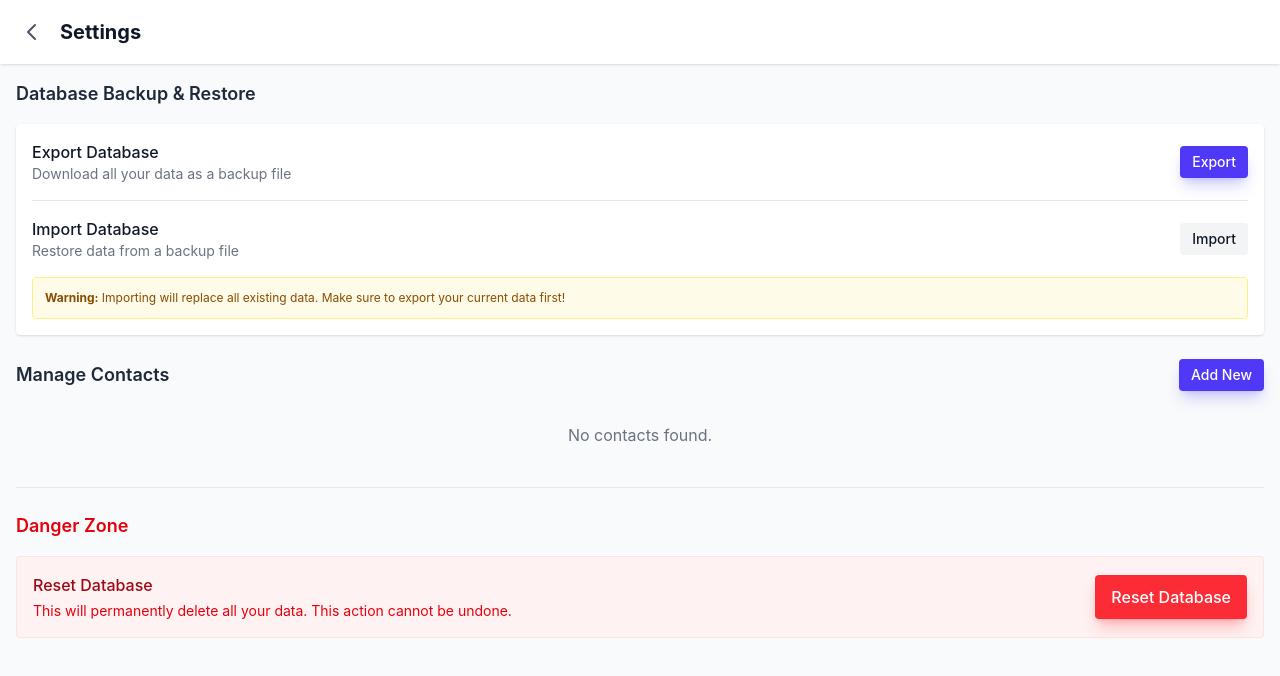
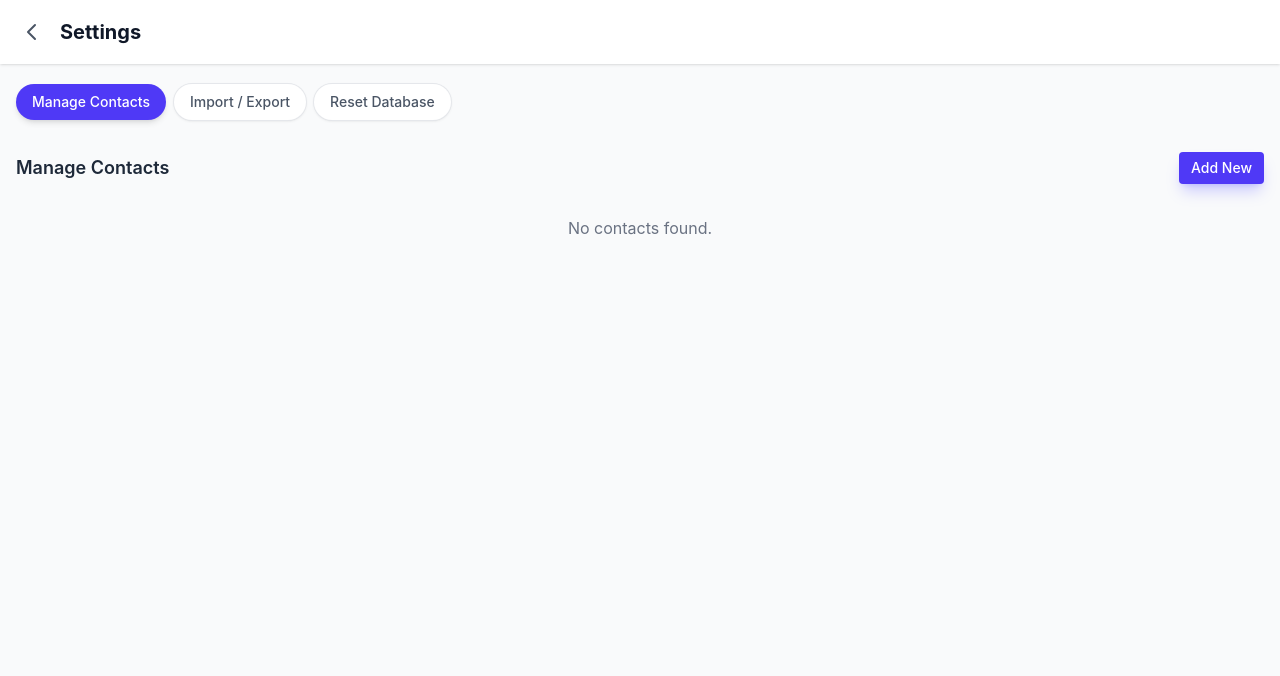
Before and after one commit to AshishDhamalaAD/money-offline, a Vue app: page /settings in a window 1280 px wide. Shown: the top 676 px of the page. Built offline with nearby package versions, Linux system fonts and the light colour scheme.

Commit message:
refactor: introduce tabbed settings interface and extract contact management and database reset into dedicated components.

```diff
--- /dev/null
+++ b/src/components/settings/ContactsManager.vue
@@ -0,0 +1,53 @@
+<script setup>
+import { useRouter } from 'vue-router'
+import { useMasterStore } from '../../stores/masterStore'
+import BaseButton from '../ui/BaseButton.vue'
+
+const router = useRouter()
+const masterStore = useMasterStore()
+
+function navigateToAdd() {
+    router.push({ name: 'new-contact' })
+}
+
+function navigateToEdit(contact) {
+    router.push({ name: 'edit-contact', params: { id: contact.id } })
+}
+</script>
+
+<template>
+    <div class="space-y-4">
+        <div class="flex justify-between items-center">
+            <h2 class="text-lg font-semibold text-gray-800">
+                Manage Contacts
+            </h2>
+            <BaseButton size="sm"
+                        @click="navigateToAdd">Add New</BaseButton>
+        </div>
+
+        <div class="space-y-3">
+            <div v-for="item in masterStore.contacts"
+                 :key="item.id"
+                 @click="navigateToEdit(item)"
+                 class="flex justify-between items-center bg-white p-4 rounded-sm shadow-sm cursor-pointer hover:bg-gray-50 transition-colors">
+                <div>
+                    <p class="font-medium">{{ item.name }}</p>
+                    <p class="text-xs text-gray-500">{{ item.phone }}</p>
+                </div>
+                <svg class="h-5 w-5 text-gray-400"
+                     fill="none"
+                     viewBox="0 0 24 24"
+                     stroke="currentColor">
+                    <path stroke-linecap="round"
+                          stroke-linejoin="round"
+                          stroke-width="2"
+                          d="M9 5l7 7-7 7" />
+                </svg>
+            </div>
+            <div v-if="masterStore.contacts.length === 0"
+                 class="text-center text-gray-500 py-4">
+                No contacts found.
+            </div>
+        </div>
+    </div>
+</template>
--- /dev/null
+++ b/src/components/settings/ResetDatabase.vue
@@ -0,0 +1,69 @@
+<script setup>
+import { ref } from 'vue'
+import { db } from '../../db'
+import BaseButton from '../ui/BaseButton.vue'
+import Modal from '../ui/Modal.vue'
+
+const showResetModal = ref(false)
+const resetting = ref(false)
+
+async function resetDatabase() {
+    resetting.value = true
+    try {
+        await db.delete()
+        window.location.reload()
+    } catch (e) {
+        console.error('Failed to reset database:', e)
+        alert('Failed to reset database')
+        resetting.value = false
+    }
+}
+</script>
+
+<template>
+    <div class="space-y-4">
+        <h2 class="text-lg font-semibold text-red-600">
+            Danger Zone
+        </h2>
+        <div class="bg-red-50 border border-red-100 rounded-sm p-4">
+            <div class="">
+                <div>
+                    <h3 class="font-medium text-red-800">Reset Database</h3>
+                    <p class="text-sm text-red-600 mt-1">
+                        This will permanently delete all your data. This action cannot be undone.
+                    </p>
+                </div>
+                <BaseButton variant="danger"
+                            class="mt-4"
+                            @click="showResetModal = true">
+                    Reset Database
+                </BaseButton>
+            </div>
+        </div>
+
+        <!-- Reset Confirmation Modal -->
+        <Modal :show="showResetModal"
+               title="Reset Database"
+               @close="showResetModal = false">
+            <div class="space-y-4">
+                <p class="text-gray-600">
+                    Are you sure you want to reset the database? This will wipe all your data including books, transactions, contacts, and settings.
+                </p>
+
+                <div class="bg-red-50 border border-red-200 rounded-lg p-3">
+                    <p class="text-sm text-red-800">
+                        <strong>Warning:</strong> This action is irreversible!
+                    </p>
+                </div>
+
+                <div class="flex justify-end gap-3 mt-6">
+                    <BaseButton variant="ghost"
+                                @click="showResetModal = false">Cancel</BaseButton>
+                    <BaseButton variant="danger"
+                                :loading="resetting"
+                                @click="resetDatabase">Yes, Reset Everything</BaseButton>
+                </div>
+            </div>
+        </Modal>
+    </div>
+</template>
--- a/src/views/Settings.vue
+++ b/src/views/Settings.vue
@@ -1,39 +1,34 @@
 <script setup>
-import { useRouter } from 'vue-router'
-import { useMasterStore } from '../stores/masterStore'
-import BaseButton from '../components/ui/BaseButton.vue'
-import DatabaseBackup from '../components/DatabaseBackup.vue'
+import { useRouter, useRoute } from 'vue-router'
+import { ref, watch } from 'vue'
 import PageLayout from '../components/layout/PageLayout.vue'
 import PageHeader from '../components/layout/PageHeader.vue'
-
-import { ref } from 'vue'
-import { db } from '../db'
-import Modal from '../components/ui/Modal.vue'
+import DatabaseBackup from '../components/DatabaseBackup.vue'
+import ContactsManager from '../components/settings/ContactsManager.vue'
+import ResetDatabase from '../components/settings/ResetDatabase.vue'
 
 const router = useRouter()
-const masterStore = useMasterStore()
-const showResetModal = ref(false)
-const resetting = ref(false)
+const route = useRoute()
 
-function navigateToAdd() {
-    router.push({ name: 'new-contact' })
-}
+const activeTab = ref(route.query.tab || 'contacts')
 
-function navigateToEdit(contact) {
-    router.push({ name: 'edit-contact', params: { id: contact.id } })
-}
+const tabs = [
+    { id: 'contacts', label: 'Manage Contacts' },
+    { id: 'data', label: 'Import / Export' },
+    { id: 'reset', label: 'Reset Database' }
+]
 
-async function resetDatabase() {
-    resetting.value = true
-    try {
-        await db.delete()
-        window.location.reload()
-    } catch (e) {
-        console.error('Failed to reset database:', e)
-        alert('Failed to reset database')
-        resetting.value = false
+// Watch for tab changes to update URL
+watch(activeTab, (newTab) => {
+    router.replace({ query: { ...route.query, tab: newTab } })
+})
+
+// Watch route query to update activeTab (for back/forward navigation)
+watch(() => route.query.tab, (newTab) => {
+    if (newTab && ['contacts', 'data', 'reset'].includes(newTab)) {
+        activeTab.value = newTab
     }
-}
+})
 </script>
 
 <template>
@@ -42,90 +37,33 @@ async function resetDatabase() {
                     :backRoute="{ name: 'dashboard' }" />
 
         <main class="p-4 space-y-6">
-            <!-- Database Backup & Restore -->
-            <DatabaseBackup />
+            <!-- Tabs -->
+            <div class="flex overflow-x-auto pb-2 pt-1 px-1 gap-2 no-scrollbar -mx-1">
+                <button v-for="tab in tabs"
+                        :key="tab.id"
+                        @click="activeTab = tab.id"
+                        :class="[
+                            'rounded-full px-4 py-2 text-sm font-medium whitespace-nowrap transition-colors',
+                            activeTab === tab.id ? 'bg-indigo-600 text-white shadow-md' : 'bg-white text-gray-600 ring-1 ring-gray-200 shadow-sm'
+                        ]">
+                    {{ tab.label }}
+                </button>
+            </div>
 
             <!-- Contacts Section -->
-            <div class="space-y-4">
-                <div class="flex justify-between items-center">
-                    <h2 class="text-lg font-semibold text-gray-800">
-                        Manage Contacts
-                    </h2>
-                    <BaseButton size="sm"
-                                @click="navigateToAdd">Add New</BaseButton>
-                </div>
+            <div v-if="activeTab === 'contacts'">
+                <ContactsManager />
+            </div>
 
-                <div class="space-y-3">
-                    <div v-for="item in masterStore.contacts"
-                         :key="item.id"
-                         @click="navigateToEdit(item)"
-                         class="flex justify-between items-center bg-white p-4 rounded-sm shadow-sm cursor-pointer hover:bg-gray-50 transition-colors">
-                        <div>
-                            <p class="font-medium">{{ item.name }}</p>
-                            <p class="text-xs text-gray-500">{{ item.phone }}</p>
-                        </div>
-                        <svg class="h-5 w-5 text-gray-400"
-                             fill="none"
-                             viewBox="0 0 24 24"
-                             stroke="currentColor">
-                            <path stroke-linecap="round"
-                                  stroke-linejoin="round"
-                                  stroke-width="2"
-                                  d="M9 5l7 7-7 7" />
-                        </svg>
-                    </div>
-                    <div v-if="masterStore.contacts.length === 0"
-                         class="text-center text-gray-500 py-4">
-                        No contacts found.
-                    </div>
-                </div>
+            <!-- Database Backup & Restore -->
+            <div v-if="activeTab === 'data'">
+                <DatabaseBackup />
             </div>
 
             <!-- Danger Zone -->
-            <div class="space-y-4 pt-6 border-t border-gray-200">
-                <h2 class="text-lg font-semibold text-red-600">
-                    Danger Zone
-                </h2>
-                <div class="bg-red-50 border border-red-100 rounded-sm p-4">
-                    <div class="flex justify-between items-center">
-                        <div>
-                            <h3 class="font-medium text-red-800">Reset Database</h3>
-                            <p class="text-sm text-red-600 mt-1">
-                                This will permanently delete all your data. This action cannot be undone.
-                            </p>
-                        </div>
-                        <BaseButton variant="danger"
-                                    @click="showResetModal = true">
-                            Reset Database
-                        </BaseButton>
-                    </div>
-                </div>
+            <div v-if="activeTab === 'reset'">
+                <ResetDatabase />
             </div>
         </main>
-
-        <!-- Reset Confirmation Modal -->
-        <Modal :show="showResetModal"
-               title="Reset Database"
-               @close="showResetModal = false">
-            <div class="space-y-4">
-                <p class="text-gray-600">
-                    Are you sure you want to reset the database? This will wipe all your data including books, transactions, contacts, and settings.
-                </p>
-
-                <div class="bg-red-50 border border-red-200 rounded-lg p-3">
-                    <p class="text-sm text-red-800">
-                        <strong>Warning:</strong> This action is irreversible!
-                    </p>
-                </div>
-
-                <div class="flex justify-end gap-3 mt-6">
-                    <BaseButton variant="ghost"
-                                @click="showResetModal = false">Cancel</BaseButton>
-                    <BaseButton variant="danger"
-                                :loading="resetting"
-                                @click="resetDatabase">Yes, Reset Everything</BaseButton>
-                </div>
-            </div>
-        </Modal>
     </PageLayout>
 </template>
```
